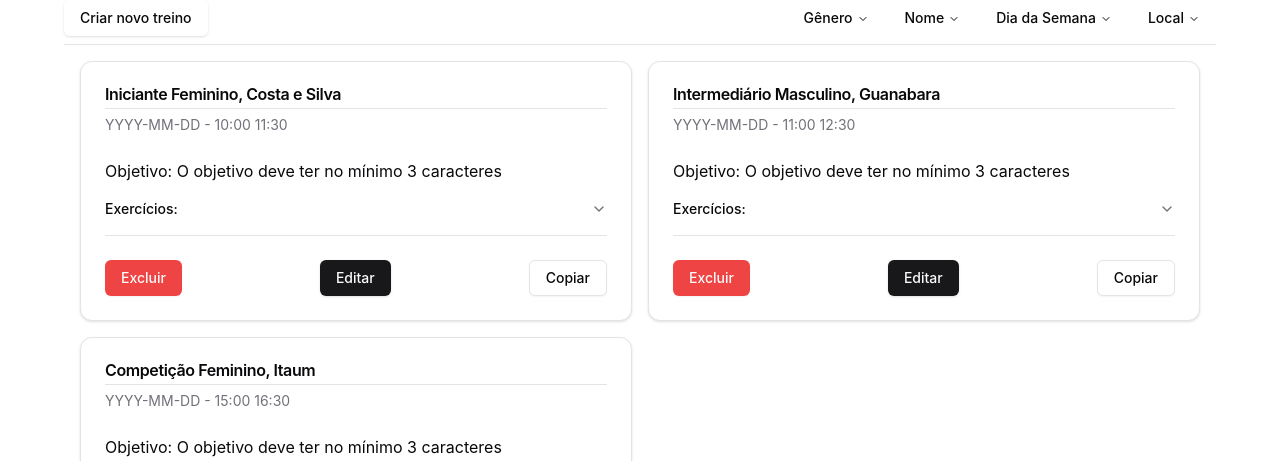
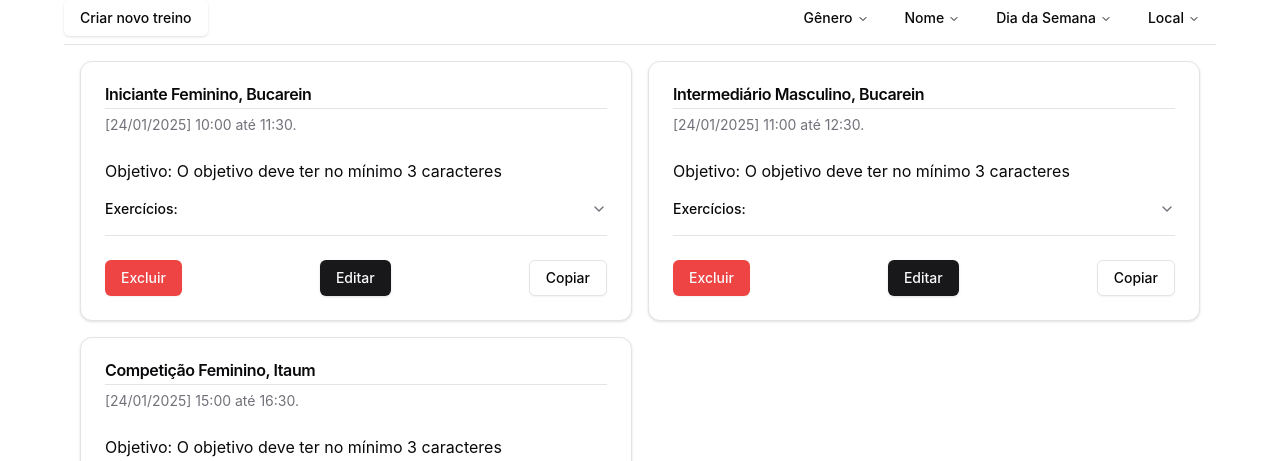
Before and after one commit to jeperico/trainer-scheduler, a Next.js app: page / in a window 1280 px wide. Shown: the top 461 px of the page. Built offline with nearby package versions, Linux system fonts and the light colour scheme.

Commit message:
[feat] repair date format

```diff
--- a/package.json
+++ b/package.json
@@ -31,6 +31,7 @@
     "react-hook-form": "^7.54.2",
     "tailwind-merge": "^2.6.0",
     "tailwindcss-animate": "^1.0.7",
+    "uuid": "^11.0.5",
     "zod": "^3.24.1"
   },
   "devDependencies": {
@@ -41,6 +42,7 @@
     "@types/node": "^20",
     "@types/react": "^19",
     "@types/react-dom": "^19",
+    "@types/uuid": "^10.0.0",
     "autoprefixer": "^10.4.20",
     "babel-jest": "^29.7.0",
     "eslint": "^9.18.0",
--- a/src/app/page.tsx
+++ b/src/app/page.tsx
@@ -3,24 +3,32 @@
 import TrainingCard from '@/components/TrainingCard';
 import ITraining from '@/interfaces/training';
 import React from 'react';
+import { v4 as uuidv4 } from 'uuid';
 
 const Home = () => {
-  const data = [
+  const data: Array<ITraining> = [
     {
+      id: uuidv4(),
       team: {
         name: 'Iniciante',
         gender: 'Feminino',
         day: [
           {
-            weekday: 'monday',
-            startTime: '10:00',
-            endTime: '11:30',
+            weekday: 3,
+            startTime: {
+              hours: 10,
+              minutes: 0,
+            },
+            endTime: {
+              hours: 11,
+              minutes: 30,
+            },
           },
         ],
-        location: 'Costa e Silva',
+        location: 'Bucarein',
       },
       objective: 'O objetivo deve ter no mínimo 3 caracteres',
-      date: 'YYYY-MM-DD',
+      date: new Date(),
       exercises: [
         {
           title: 'Manchetão',
@@ -31,20 +39,27 @@ const Home = () => {
       ],
     },
     {
+      id: uuidv4(),
       team: {
         name: 'Intermediário',
         gender: 'Masculino',
         day: [
           {
-            weekday: 'sunday',
-            startTime: '11:00',
-            endTime: '12:30',
+            weekday: 0,
+            startTime: {
+              hours: 11,
+              minutes: 0,
+            },
+            endTime: {
+              hours: 12,
+              minutes: 30,
+            },
           },
         ],
-        location: 'Guanabara',
+        location: 'Bucarein',
       },
       objective: 'O objetivo deve ter no mínimo 3 caracteres',
-      date: 'YYYY-MM-DD',
+      date: new Date(),
       exercises: [
         {
           title: 'Manchetão',
@@ -61,20 +76,27 @@ const Home = () => {
       ],
     },
     {
+      id: uuidv4(),
       team: {
         name: 'Competição',
         gender: 'Feminino',
         day: [
           {
-            weekday: 'friday',
-            startTime: '15:00',
-            endTime: '16:30',
+            weekday: 5,
+            startTime: {
+              hours: 15,
+              minutes: 0,
+            },
+            endTime: {
+              hours: 16,
+              minutes: 30,
+            },
           },
         ],
         location: 'Itaum',
       },
       objective: 'O objetivo deve ter no mínimo 3 caracteres',
-      date: 'YYYY-MM-DD',
+      date: new Date(),
       exercises: [
         {
           title: 'Manchetão',
@@ -129,42 +151,6 @@ const Home = () => {
         })}
       </main>
     </>
-    // <div className="container mx-auto p-4">
-    //   {addComponents().map((training: ITraining, index: number) => {
-    //     return (
-    //       <div key={index} className="bg-white shadow-md rounded-lg p-6 mb-4">
-    //         <h3 className="text-xl font-bold mb-2">
-    //           Time: {training.team.name}
-    //         </h3>
-    //         <p className="text-gray-700 mb-1">Gênero: {training.team.gender}</p>
-    //         <p className="text-gray-700 mb-1">
-    //           Local: {training.team.location.toString()}
-    //         </p>
-    //         <p className="text-gray-700 mb-1">Objetivo: {training.objective}</p>
-    //         <p className="text-gray-700 mb-1">
-    //           Data: {training.date.toString()}
-    //         </p>
-    //         <h4 className="text-lg font-semibold mt-4 mb-2">Exercícios:</h4>
-    //         {training.exercises.map((exercise: IExercise, index: number) => {
-    //           return (
-    //             <div key={index} className="bg-gray-100 p-4 rounded-lg mb-2">
-    //               <p className="text-gray-800 mb-1">Nome: {exercise.title}</p>
-    //               <p className="text-gray-800 mb-1">
-    //                 Descrição: {exercise.description}
-    //               </p>
-    //               <p className="text-gray-800 mb-1">
-    //                 Objetivos: {exercise.objectives}
-    //               </p>
-    //               <p className="text-gray-800 mb-1">
-    //                 Duração: {exercise.duration}
-    //               </p>
-    //             </div>
-    //           );
-    //         })}
-    //       </div>
-    //     );
-    //   })}
-    // </div>
   );
 };
 
--- a/src/components/TrainingCard/index.tsx
+++ b/src/components/TrainingCard/index.tsx
@@ -17,19 +17,43 @@ import {
   AccordionItem,
   AccordionTrigger,
 } from '../ui/accordion';
+import Link from 'next/link';
 
 interface TrainingCardProps {
   data: ITraining;
 }
 
 const TrainingCard: React.FC<TrainingCardProps> = ({ data }) => {
+  const formatTime = (hours: number, minutes: number) => {
+    const formattedHours = hours < 10 ? `0${hours}` : hours;
+    const formattedMinutes = minutes < 10 ? `0${minutes}` : minutes;
+    return `${formattedHours}:${formattedMinutes}`;
+  };
+
+  const formatDay = (date: Date) => {
+    const newDate = new Date(date);
+
+    const day = newDate.getDate();
+    const month = newDate.getMonth() + 1;
+    const year = newDate.getFullYear();
+    return `${day < 10 ? `0${day}` : day}/${month < 10 ? `0${month}` : month}/${year}`;
+  };
+
+  const startTime = formatTime(
+    data.team.day[0].startTime.hours,
+    data.team.day[0].startTime.minutes
+  );
+  const endTime = formatTime(
+    data.team.day[0].endTime.hours,
+    data.team.day[0].endTime.minutes
+  );
   return (
     <Card className="flex flex-col h-full">
       <CardHeader>
         <CardTitle>{`${data.team.name} ${data.team.gender}, ${data.team.location}`}</CardTitle>
         <Separator />
         <CardDescription>
-          {`${data.date} - ${data.team.day[0].startTime} ${data.team.day[0].endTime}`}
+          {`[${formatDay(data.date)}] ${startTime} até ${endTime}.`}
         </CardDescription>
       </CardHeader>
       <CardContent className="flex-grow">
@@ -62,7 +86,9 @@ const TrainingCard: React.FC<TrainingCardProps> = ({ data }) => {
       </CardContent>
       <CardFooter className="flex justify-between mt-auto">
         <Button variant="destructive">Excluir</Button>
-        <Button>Editar</Button>
+        <Button asChild>
+          <Link href={`/new-training?id=${data.id}`}>Editar</Link>
+        </Button>
         <Button variant="outline">Copiar</Button>
       </CardFooter>
     </Card>
--- a/src/interfaces/team.ts
+++ b/src/interfaces/team.ts
@@ -1,5 +1,5 @@
 import { Time } from '@/types/time';
-import { Locale } from 'date-fns';
+import { Locale } from '@/types/locale';
 
 export enum Weekday {
   sunday = 0,
--- a/src/interfaces/training.ts
+++ b/src/interfaces/training.ts
@@ -2,6 +2,7 @@ import IExercise from '@/interfaces/exercise';
 import ITeam from '@/interfaces/team';
 
 export default interface ITraining {
+  id: string;
   team: ITeam;
   objective: string;
   date: Date;
```
Also changed, not shown: 1 other file (tests, documents, lock files or other folders).
